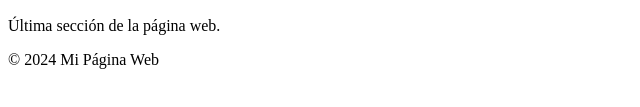
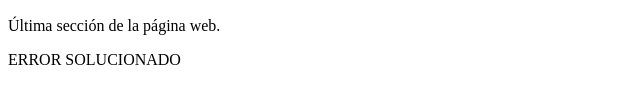
Before and after one commit to RickAHB/git, a website: page Index.html in a window 1280 px wide. Shown: the part 353-460 px from the top of the page, 0-640 px from the left. Drawn offline with Linux system fonts and the light colour scheme.

Commit message:
Modified FINISH

```diff
--- a/Index.html
+++ b/Index.html
@@ -37,7 +37,7 @@
     </main>
 
     <footer>
-        <p>© 2024 Mi Página Web</p>
+        <p>ERROR SOLUCIONADO</p>
     </footer>
 
 </body>
```
